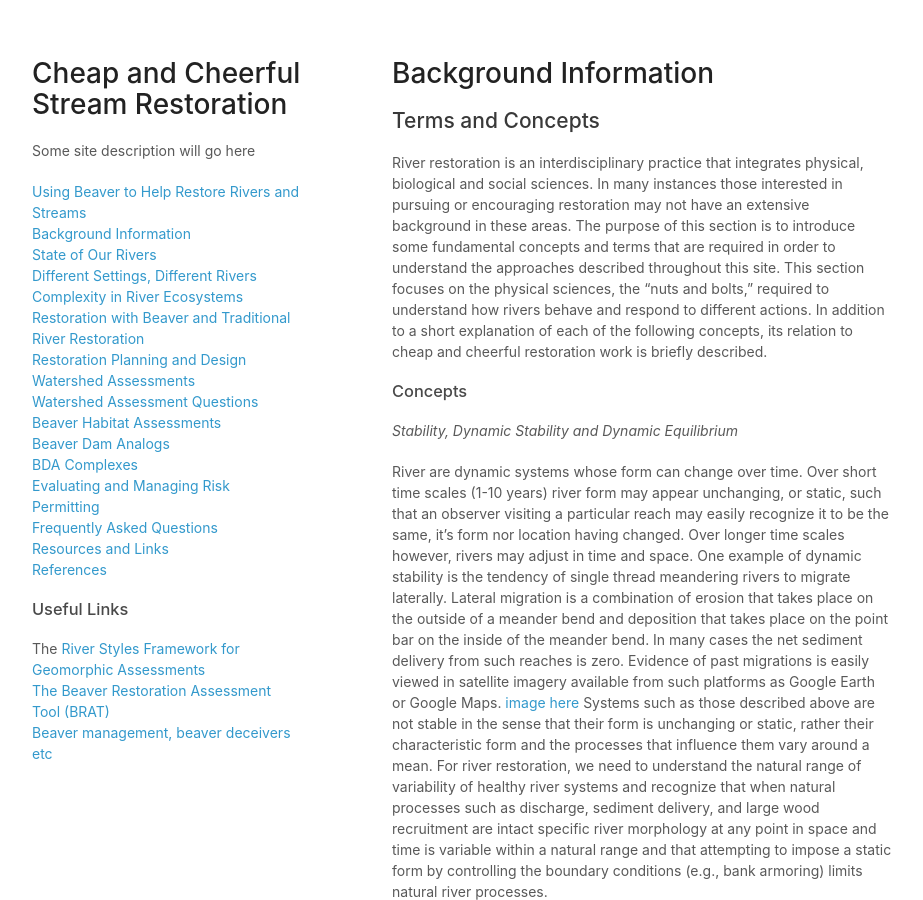
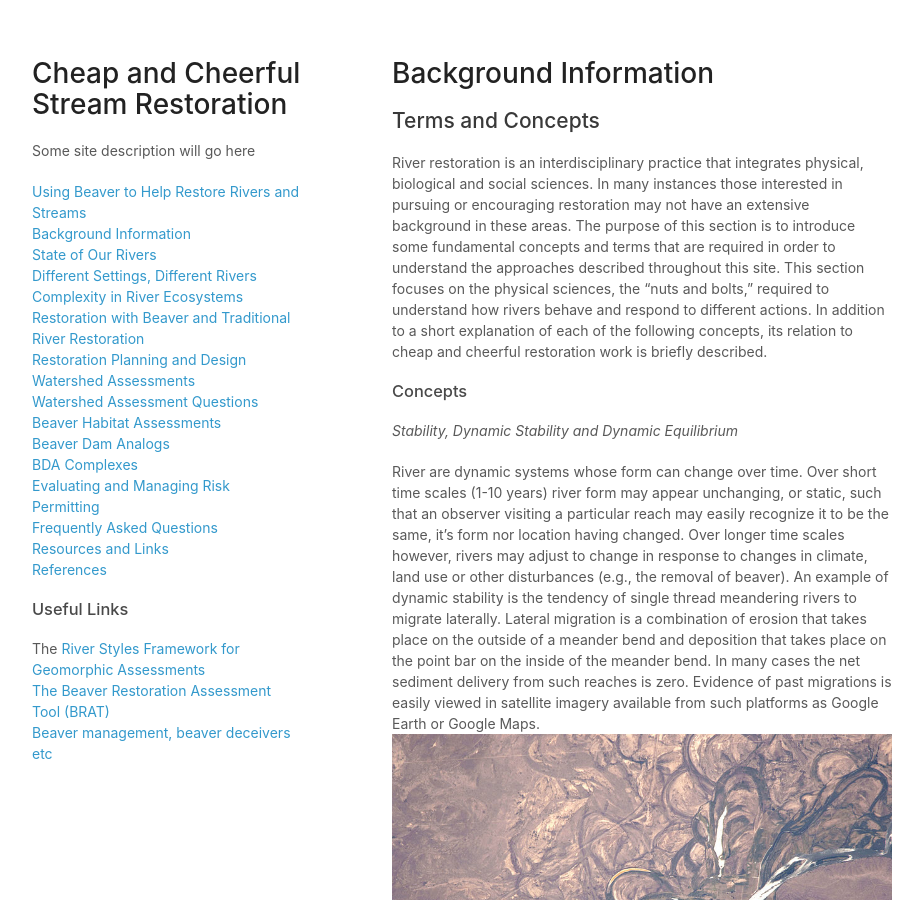
Before and after one commit to AnabranchSolutions/cheepandcheerful, a Jekyll site: the page built from background_information.md, in a window 1280 px wide and 900 px high. Shown: the whole window, without its empty margins (178-1101 px from the left). Built offline with Jekyll 4.4.1, drawn with Linux system fonts in a browser that asks for light colours.

Commit message:
add photo of meanders

```diff
--- a/background_information.md
+++ b/background_information.md
@@ -10,7 +10,7 @@ River restoration is an interdisciplinary practice that integrates physical, bio
 
 *Stability, Dynamic Stability and Dynamic Equilibrium*
 
-River are dynamic systems whose form can change over time. Over short time scales (1-10 years)<!--reasonable?--> river form may appear unchanging, or static, such that an observer visiting a particular reach may easily recognize it to be the same, it’s form nor location having changed. Over longer time scales however, rivers may adjust in time and space. One example of dynamic stability is the tendency of single thread meandering rivers to migrate laterally. Lateral migration is a combination of erosion that takes place on the outside of a meander bend and deposition that takes place on the point bar on the inside of the meander bend. In many cases the net sediment delivery from such reaches is zero. Evidence of past migrations is easily viewed in satellite imagery available from such platforms as Google Earth or Google Maps. [image here](link to image TBD)
+River are dynamic systems whose form can change over time. Over short time scales (1-10 years)<!--reasonable?--> river form may appear unchanging, or static, such that an observer visiting a particular reach may easily recognize it to be the same, it’s form nor location having changed. Over longer time scales however, rivers may adjust to change in response to changes in climate, land use or other disturbances (e.g., the removal of beaver). An example of dynamic stability is the tendency of single thread meandering rivers to migrate laterally. Lateral migration is a combination of erosion that takes place on the outside of a meander bend and deposition that takes place on the point bar on the inside of the meander bend. In many cases the net sediment delivery from such reaches is zero. Evidence of past migrations is easily viewed in satellite imagery available from such platforms as Google Earth or Google Maps. ![Rio Negro meadners](images\photos\Rio_Negro_meanders_lateral_migration.JPG)
 Systems such as those described above are not stable in the sense that their form is unchanging or static, rather their characteristic form and the processes that influence them vary around a mean.<!--s/b good figures for this--> For river restoration, we need to understand the natural range of variability of healthy river systems and recognize that when natural processes such as discharge, sediment delivery, and large wood recruitment are intact specific river morphology at any point in space and time is variable within a natural range and that attempting to impose a static form by controlling the boundary conditions (e.g., bank armoring) limits natural river processes.
 
 Ecologists recognize the role of disturbance as critical to maintaining a mosaic of habitats that promotes a diverse and resilient ecosystem. Within the river environment changing forms, lateral migration, LWD inputs contribute to creating physically heterogeneous systems that are essential for diverse ecological communities.
```
Also changed, not shown: images/photos/Rio_Negro_meanders_lateral_migration.JPG (added).
